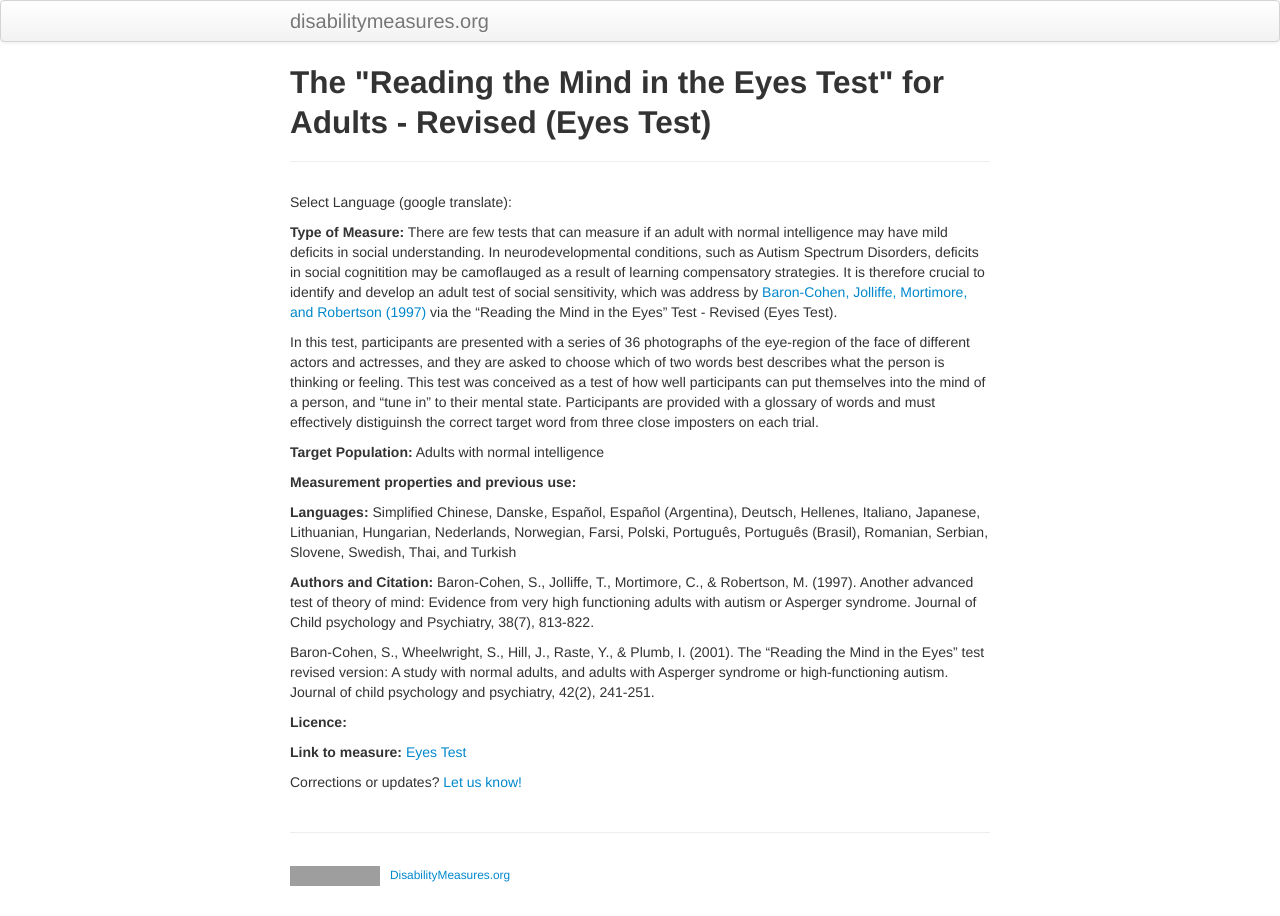
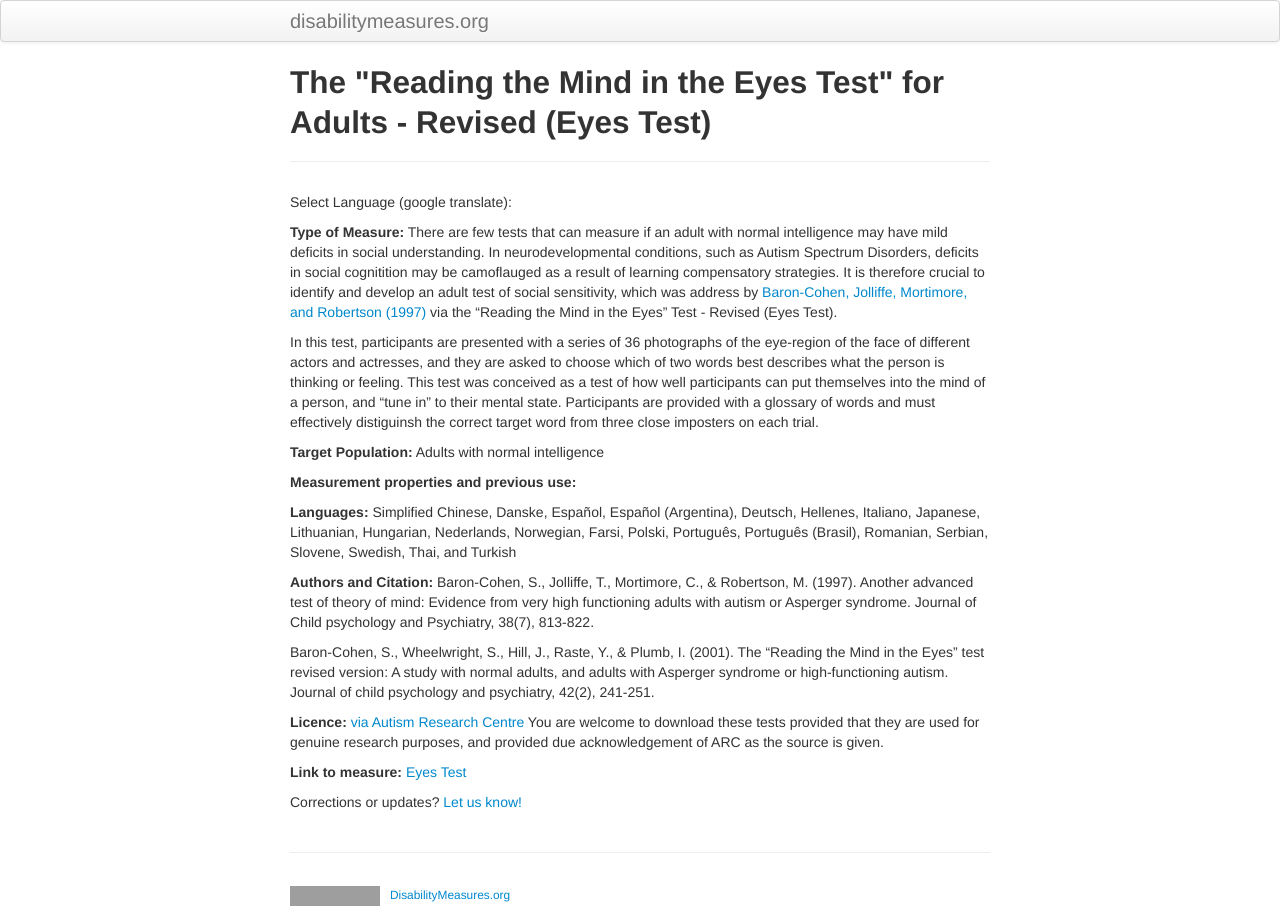
Before and after one commit to mjmaenner/disabilitymeasures, a Jekyll site: the page built from EyesTest_Adult/index.md, in a window 1280 px wide. Built offline with Jekyll 4.4.1, drawn with Linux system fonts in a browser that asks for light colours; grey boxes are pictures that could not be loaded.

Commit message:
updated user licence

```diff
--- a/EyesTest_Adult/index.md
+++ b/EyesTest_Adult/index.md
@@ -28,7 +28,7 @@ Baron‐Cohen, S., Jolliffe, T., Mortimore, C., & Robertson, M. (1997). Another
 
 Baron‐Cohen, S., Wheelwright, S., Hill, J., Raste, Y., & Plumb, I. (2001). The “Reading the Mind in the Eyes” test revised version: A study with normal adults, and adults with Asperger syndrome or high‐functioning autism. Journal of child psychology and psychiatry, 42(2), 241-251.
 
-**Licence:**
+**Licence:** [via Autism Research Centre](https://www.autismresearchcentre.com/arc_tests) You are welcome to download these tests provided that they are used for genuine research purposes, and provided due acknowledgement of ARC as the source is given.
 
 **Link to measure:** [Eyes Test](https://www.autismresearchcentre.com/arc_tests/)
 
```
